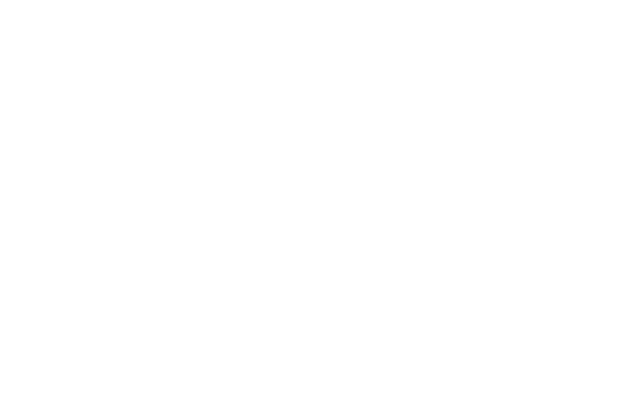
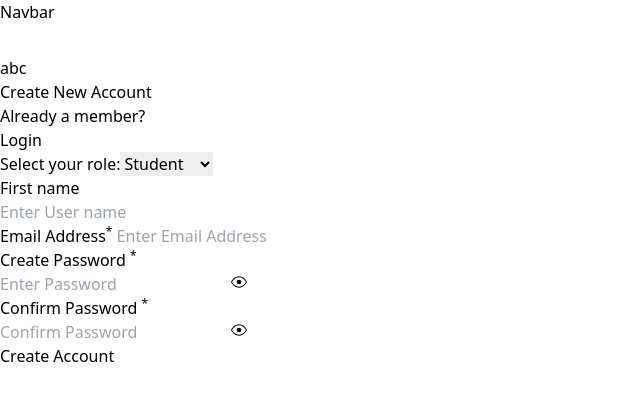
Before and after one commit to Mutyamjai/CC-Project, a React (Create React App) app in the folder campus-connect/: page /Signup in a window 1280 px wide. Shown: the top 400 px of the page, without its empty margins (0-640 px from the left). Built offline with nearby package versions, Linux system fonts and the light colour scheme.

Commit message:
Signup updated

```diff
--- a/campus-connect/package.json
+++ b/campus-connect/package.json
@@ -3,6 +3,7 @@
   "version": "0.1.0",
   "private": true,
   "dependencies": {
+    "@reduxjs/toolkit": "^2.2.7",
     "@testing-library/jest-dom": "^5.17.0",
     "@testing-library/react": "^13.4.0",
     "@testing-library/user-event": "^13.5.0",
@@ -11,10 +12,14 @@
     "razorpay": "^2.9.4",
     "react": "^18.3.1",
     "react-dom": "^18.3.1",
+    "react-hook-form": "^7.52.2",
     "react-hot-toast": "^2.4.1",
     "react-icons": "^5.3.0",
+    "react-redux": "^9.1.2",
     "react-router-dom": "^6.26.1",
     "react-scripts": "5.0.1",
+    "redux": "^5.0.1",
+    "redux-toolkit": "^1.1.2",
     "web-vitals": "^2.1.4"
   },
   "scripts": {
--- a/campus-connect/src/App.js
+++ b/campus-connect/src/App.js
@@ -2,14 +2,16 @@ import {Routes,Route} from 'react-router-dom'
 import Home from './Pages/Home'
 import Login from './Pages/Login'
 import Signup from './Pages/Signup'
-
+import Navbar from './Components/Common/Navbar'
 function App() {
   return (
     <div className="App">
+    <Navbar/>
+    <div className='h-[3.5rem] z-50 w-full'></div>
       <Routes>
         <Route path = '/' element = {<Home/>}/>
-        <Route path = '/Signup' elemnt = {<Signup/>}/>
-        <Route path = '/Login' elemnt = {<Login/>}/>
+        <Route path = '/Signup' element = {<Signup/>}/>
+        <Route path = '/Login' element = {<Login/>}/>
 
       </Routes>
     </div>
--- /dev/null
+++ b/campus-connect/src/Components/Common/Navbar.js
@@ -0,0 +1,7 @@
+import React from 'react'
+
+export default function Navbar() {
+  return (
+    <div className='h-[3.5rem] z-50 w-full fixed'>Navbar</div>
+  )
+}
--- /dev/null
+++ b/campus-connect/src/Components/Common/Spinner.js
@@ -0,0 +1,7 @@
+import React from 'react'
+
+export default function Spinner() {
+    return (
+        <div>Spinner</div>
+    )
+}
--- a/campus-connect/src/Pages/Home.js
+++ b/campus-connect/src/Pages/Home.js
@@ -2,6 +2,6 @@ import React from 'react'
 
 export default function Home() {
   return (
-    <div>Home</div>
+    <div>Homerffff</div>
   )
 }
--- a/campus-connect/src/Pages/Signup.js
+++ /dev/null
@@ -1,7 +0,0 @@
-import React from 'react'
-
-export default function Signup() {
-  return (
-    <div>Signup</div>
-  )
-}
--- /dev/null
+++ b/campus-connect/src/Pages/Signup.jsx
@@ -0,0 +1,132 @@
+import React from 'react'
+import { useSelector } from "react-redux";
+import Spinner from "../Components/Common/Spinner";
+import { Link } from 'react-router-dom';
+import {useDispatch } from 'react-redux';
+import { useNavigate } from 'react-router-dom';
+import { useForm } from 'react-hook-form';
+import { useState } from 'react'
+import {GoEye, GoEyeClosed} from "react-icons/go";
+
+export default function Signup() {
+    const dispatch = useDispatch();
+    const navigate = useNavigate();
+
+    const {register, handleSubmit, formState: {errors}} = useForm();
+    const {loading} = useSelector((state) => state.auth);
+    const [x, setX] = useState("password");
+    const [xx, setXX] = useState("password");
+    function eyehandler1(event){
+        event.preventDefault();
+        if(x === "password")
+            setX("text")
+        else
+            setX("password");
+    }
+
+    function eyehandler2(event){
+        event.preventDefault();
+        if(xx === "password")
+            setXX("text")
+        else
+            setXX("password");
+    }
+    return (
+        <div className=''>
+            {
+                loading ? <Spinner/> :
+                (
+                    <div className='text-black'>
+                        <div>abc</div>
+                        <p>Create New Account</p>
+                        <div>
+                            <p>Already a member?</p>
+                            <Link to = '/Login'>Login</Link>
+                        </div>
+                        <form onSubmit={handleSubmit()}>
+                            <div>
+                                <label htmlFor="role">Select your role:</label>
+                                <select id="account_type" {...register('account_type')} defaultValue="Student">
+                                    <option value="Student">Student</option>
+                                    <option value="Dhobi">Dhobi</option>
+                                    <option value="Saloon">Saloon</option>
+                                    <option value="Cycle">Cycle</option>
+                                    <option value="Magaram">Magaram</option>
+                                </select>
+                            </div>
+                            <div className=''>
+                                <label htmlFor='user_name'>First name</label>
+                                <br/>
+                                <input type="text" name="user_name"
+                                    {...register('user_name', {required: true})}
+                                    placeholder="Enter User name" className="">
+                                </input>
+                                {errors.first_name && <p className='text-[#FF0000] text-[15px]'>User Name is required</p>}
+                            </div>
+                            <div className="">
+                                <label className="text-[16px]">Email Address<sup className="">*</sup> </label>
+                                <input type="email" name="email"
+                                    {...register('email', {required: true})}
+                                    placeholder="Enter Email Address" className="">
+                                </input>
+                                {errors.last_name && <p className='text-[#FF0000] text-[15px]'>Email Address is required</p>}
+                            </div>
+                            <div className="">
+                                <div className="">
+                                    <label className="text-[16px]">Create Password <sup className="">*</sup></label>
+                                    <div className="">
+                                        <input type={x}
+                                            placeholder="Enter Password"
+                                            name="password"
+                                            {...register('password', {
+                                                required: {
+                                                    value: true, message: "Password is Required"
+                                                },
+                                                minLength:{
+                                                    value: 5, message: "Password should contain atleast 5 characters"
+                                                },
+                                            })}
+                                            className=""></input>
+                                        <button className="" onClick={eyehandler1}>
+                                        {
+                                            (x === "password") ? <GoEye></GoEye> : <GoEyeClosed></GoEyeClosed>
+                                        }
+                                        </button>
+                                    </div>
+                                    {errors.password && <p className='text-[#FF0000] text-[15px]'>{errors.password.message}</p>}
+                                </div>
+                                <div className="">
+                                    <label className="text-[16px]">Confirm Password <sup className="">*</sup></label>
+                                    <div className="">
+                                        <input type={xx}
+                                            placeholder="Confirm Password"
+                                            name="confirm_password"
+                                            {...register('confirm_password', {
+                                                required: {
+                                                    value: true, message: "Confirm Password is Required"
+                                                },
+                                                minLength:{
+                                                    value: 5, message: "Confirm Password should contain atleast 5 characters"
+                                                },
+                                            })}
+                                            className=""></input>
+                                        <button className="" onClick={eyehandler2}>
+                                        {
+                                            (xx === "password") ? <GoEye></GoEye> : <GoEyeClosed></GoEyeClosed>
+                                        }
+                                        </button>
+                                    </div>
+                                    {errors.confirm_password && <p className='text-[#FF0000] text-[15px]'>{errors.confirm_password.message}</p>}
+                                </div>
+                            </div>
+                            <button type='submit' className=''>
+                                 Create Account
+                            </button>
+
+                        </form>
+                    </div>
+                )
+            }
+        </div>
+    )
+}
--- /dev/null
+++ b/campus-connect/src/Reducer/index.js
@@ -0,0 +1,9 @@
+import { combineReducers } from "@reduxjs/toolkit";
+import authReducer from "../Slices/authSlice";
+
+const rootReducer = combineReducers({
+    auth: authReducer,
+
+})
+
+export default rootReducer;
--- /dev/null
+++ b/campus-connect/src/Services/apiConnector.js
@@ -0,0 +1,14 @@
+import axios from "axios";
+
+export const axios_instance = axios.create({});
+
+export const api_connector = (method, url, body_data, headers, params) => {
+
+    return axios_instance({
+        method: `${method}`,
+        url: `${url}`,
+        data: body_data ? body_data : null,
+        headers: headers ? headers : null,
+        params: params ? params : null,
+    })
+}
--- /dev/null
+++ b/campus-connect/src/Services/apis.js
@@ -0,0 +1,6 @@
+const BASE_URL = process.env.REACT_APP_BASE_URL
+
+export const auth = {
+    SEND_OTP : BASE_URL + '/auth/send_otp',
+    SIGN_UP : BASE_URL + '/auth/sign_up',
+}
--- /dev/null
+++ b/campus-connect/src/Slices/authSlice.js
@@ -0,0 +1,26 @@
+import { createSlice } from "@reduxjs/toolkit";
+
+const initial_state = {
+    token: localStorage.getItem("token") ? JSON.parse(localStorage.getItem("token")) : null,
+    loading: false,
+    signup_data: null,
+};
+
+const authSlice = createSlice({
+    name: "auth",
+    initialState: initial_state,
+    reducers:{
+        set_token(state, value){
+            state.token = value.payload;
+        },
+        set_loading(state, value){
+            state.loading = value.payload;
+        },
+        set_signup_data(state, value){
+            state.signup_data = value.payload;
+        }
+    }
+});
+
+export const {set_token, set_loading, set_signup_data} = authSlice.actions;
+export default authSlice.reducer;
--- a/campus-connect/src/index.js
+++ b/campus-connect/src/index.js
@@ -3,12 +3,23 @@ import ReactDOM from 'react-dom/client';
 import './index.css';
 import App from './App';
 import { BrowserRouter } from 'react-router-dom';
+import {Toaster} from 'react-hot-toast';
+import {Provider} from 'react-redux';
+import rootReducer from './Reducer/index';
+import {configureStore} from '@reduxjs/toolkit'
+const store = configureStore({
+    reducer:rootReducer,
+});
+
 const root = ReactDOM.createRoot(document.getElementById('root'));
 root.render(
 
-    <BrowserRouter>
-    <App />
- </BrowserRouter>
+        <Provider store={store}>
+            <BrowserRouter>
+                <App />
+                <Toaster/>
+            </BrowserRouter>
+        </Provider>
 
 );
 
```
Also changed, not shown: 2 other files (tests, documents, lock files or other folders).
